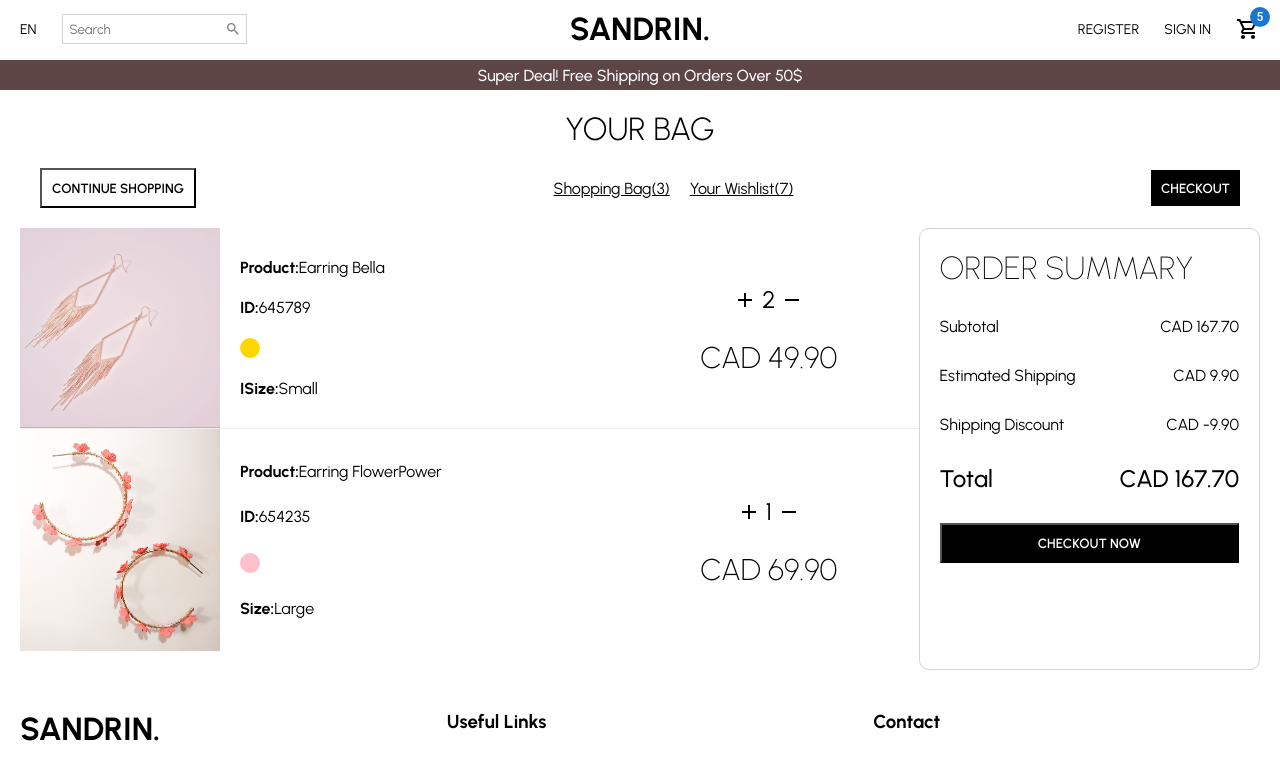
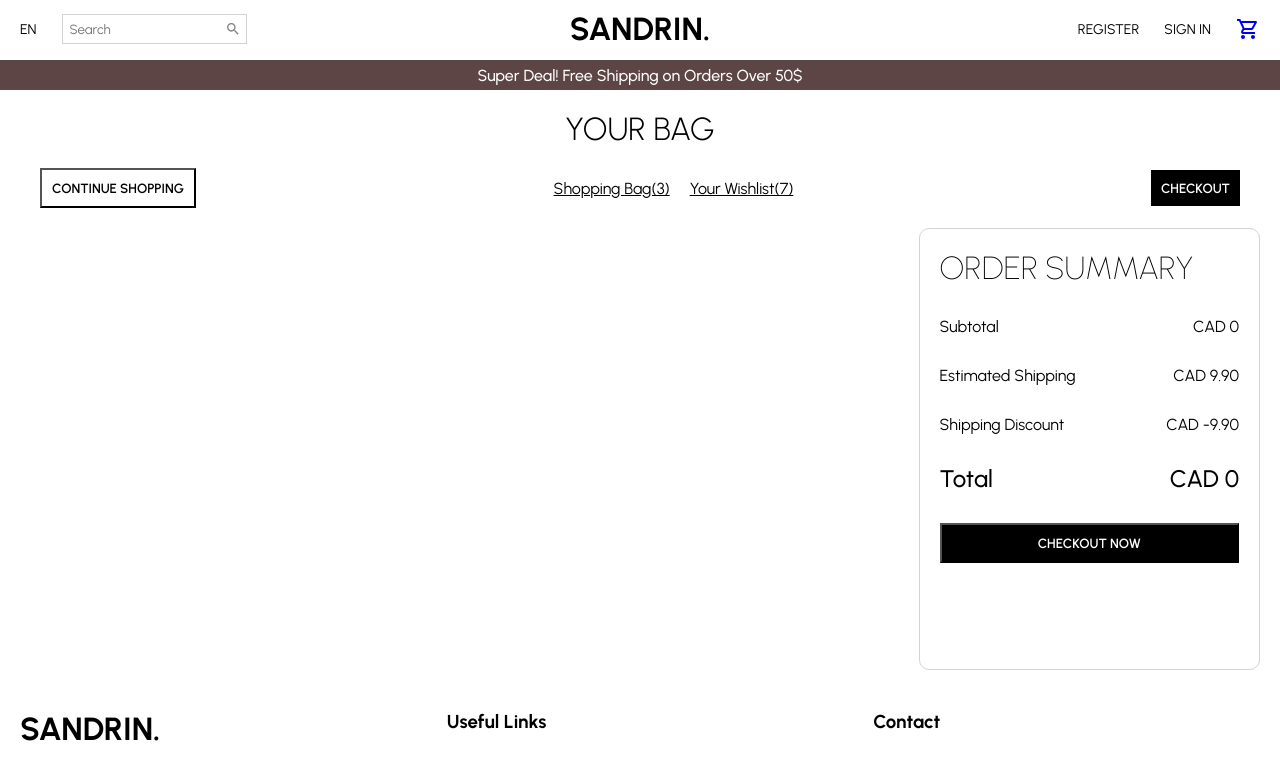
Before and after one commit to svonohlen/sandrins-jewelry-shop, a React (Create React App) app: page /cart in a window 1280 px wide. Shown: the top 763 px of the page. Built offline with nearby package versions, Linux system fonts and the light colour scheme.

Commit message:
implemented shopping cart functionalities

```diff
--- a/package.json
+++ b/package.json
@@ -15,6 +15,7 @@
     "axios": "^0.26.1",
     "react": "^17.0.2",
     "react-dom": "^17.0.2",
+    "react-redux": "^8.0.1",
     "react-router-dom": "^6.3.0",
     "react-scripts": "^5.0.0",
     "redux": "^4.2.0",
--- a/src/components/Navbar.jsx
+++ b/src/components/Navbar.jsx
@@ -3,6 +3,8 @@ import { Badge } from "@mui/material";
 import React from "react";
 import styled from "styled-components";
 import { mobile } from "../responsive";
+import { useSelector } from "react-redux";
+import { Link } from "react-router-dom";
 
 const Container = styled.div`
   height: 60px;
@@ -69,6 +71,8 @@ const MenuItem = styled.div`
 `;
 
 const Navbar = () => {
+  const quantity = useSelector((state) => state.cart.quantity); // The useSelector() hook extracts state data from the Redux store using a selector function each time the state is updated, subscribes react component to changes in store and forces re-render if result changes
+
   return (
     <Container>
       <Wrapper>
@@ -85,11 +89,13 @@ const Navbar = () => {
         <Right>
           <MenuItem>REGISTER</MenuItem>
           <MenuItem>SIGN IN</MenuItem>
-          <MenuItem>
-            <Badge badgeContent={5} color="primary">
-              <ShoppingCartOutlined />
-            </Badge>
-          </MenuItem>
+          <Link to="/cart">
+            <MenuItem>
+              <Badge badgeContent={quantity} color="primary">
+                <ShoppingCartOutlined />
+              </Badge>
+            </MenuItem>
+          </Link>
         </Right>
       </Wrapper>
     </Container>
--- a/src/pages/Cart.jsx
+++ b/src/pages/Cart.jsx
@@ -6,6 +6,7 @@ import Navbar from "../components/Navbar";
 import prodImg from "../images/earring2.jpg";
 import prodImg2 from "../images/earring3.jpg";
 import { mobile } from "../responsive";
+import { useSelector } from "react-redux";
 
 const Container = styled.div``;
 const Wrapper = styled.div`
@@ -146,7 +147,10 @@ const SummaryButton = styled.button`
   cursor: pointer;
 `;
 
+//change size default settings so it says "size" before the actual options & rounding of prices needed
+
 const Cart = () => {
+  const cart = useSelector((state) => state.cart);
   return (
     <Container>
       <Navbar />
@@ -164,63 +168,44 @@ const Cart = () => {
         </Top>
         <Bottom>
           <Info>
+            {cart.products.map((product) => (
               <Product>
                 <ProductDetail>
-                <Image src={prodImg} />
+                  <Image src={product.img} />
                   <Details>
                     <ProductName>
-                    <b>Product:</b>Earring Bella
+                      <b>Product: </b>
+                      {product.title}
                     </ProductName>
                     <ProductId>
-                    <b>ID:</b>645789
+                      <b>ID: </b>
+                      {product._id}
                     </ProductId>
-                  <ProductColor color="gold" />
+                    <ProductColor color={product.color} />
                     <ProductSize>
-                    <b>ISize:</b>Small
+                      <b>Size: </b>
+                      {product.size}
                     </ProductSize>
                   </Details>
                 </ProductDetail>
                 <PriceDetail>
                   <ProductAmountContainer>
                     <Add />
-                  <ProductAmount>2</ProductAmount>
+                    <ProductAmount>{product.quantity}</ProductAmount>
                     <Remove />
                   </ProductAmountContainer>
-                <ProductPrice>CAD 49.90</ProductPrice>
+                  <ProductPrice>
+                    CAD {product.price * product.quantity}
+                  </ProductPrice>
                 </PriceDetail>
               </Product>
-            <Hr />
-            <Product>
-              <ProductDetail>
-                <Image src={prodImg2} />
-                <Details>
-                  <ProductName>
-                    <b>Product:</b>Earring FlowerPower
-                  </ProductName>
-                  <ProductId>
-                    <b>ID:</b>654235
-                  </ProductId>
-                  <ProductColor color="Pink" />
-                  <ProductSize>
-                    <b>Size:</b>Large
-                  </ProductSize>
-                </Details>
-              </ProductDetail>
-              <PriceDetail>
-                <ProductAmountContainer>
-                  <Add />
-                  <ProductAmount>1</ProductAmount>
-                  <Remove />
-                </ProductAmountContainer>
-                <ProductPrice>CAD 69.90</ProductPrice>
-              </PriceDetail>
-            </Product>
+            ))}
           </Info>
           <Summary>
             <SummaryTitle>ORDER SUMMARY</SummaryTitle>
             <SummaryItem>
               <SummaryItemText>Subtotal</SummaryItemText>
-              <SummaryItemPrice>CAD 167.70</SummaryItemPrice>
+              <SummaryItemPrice>CAD {cart.total}</SummaryItemPrice>
             </SummaryItem>
             <SummaryItem>
               <SummaryItemText>Estimated Shipping</SummaryItemText>
@@ -232,7 +217,7 @@ const Cart = () => {
             </SummaryItem>
             <SummaryItem type="total">
               <SummaryItemText>Total</SummaryItemText>
-              <SummaryItemPrice>CAD 167.70</SummaryItemPrice>
+              <SummaryItemPrice>CAD {cart.total}</SummaryItemPrice>
             </SummaryItem>
             <SummaryButton>CHECKOUT NOW</SummaryButton>
           </Summary>
--- a/src/pages/Product.jsx
+++ b/src/pages/Product.jsx
@@ -8,6 +8,8 @@ import { mobile } from "../responsive";
 import { useLocation } from "react-router-dom";
 import { useEffect, useState } from "react";
 import { publicRequest } from "../requestMethods";
+import { addProduct } from "../redux/cartRedux";
+import { useDispatch } from "react-redux";
 
 const Container = styled.div``;
 
@@ -64,6 +66,8 @@ const FilterTitle = styled.span`
   font-size: 20px;
   font-weight: 200;
 `;
+
+// make it circle it when clicked so user knows which color is selected!
 
 const FilterColor = styled.div`
   width: 20px;
@@ -126,6 +130,7 @@ const Product = () => {
   const [quantity, setQuantity] = useState(1); //to have initial quantity at 1
   const [color, setColor] = useState("");
   const [size, setSize] = useState("");
+  const dispatch = useDispatch();
 
   useEffect(() => {
     const getProduct = async () => {
@@ -146,7 +151,9 @@ const Product = () => {
   };
 
   const handleClick = () => {
-    //update cart
+    dispatch(
+      addProduct({ ...product, quantity, color, size }) //call action creator. send all prod details as well as chosen quan, color, size
+    );
   };
 
   return (
--- a/src/redux/cartRedux.js
+++ b/src/redux/cartRedux.js
@@ -9,9 +9,9 @@ const cartSlice = createSlice({
   },
   reducers: {
     addProduct: (state, action) => {
-      state.quantity += 1;
-      state.products.push(action.payload.product);
-      state.total += action.payload.price;
+      state.quantity += 1; //cart quantity
+      state.products.push(action.payload);
+      state.total += action.payload.price * action.payload.quantity; //product quantity
     },
   },
 });
```
Also changed, not shown: 2 other files (tests, documents, lock files or other folders). Lines whose indentation alone changed are shown as unchanged.
